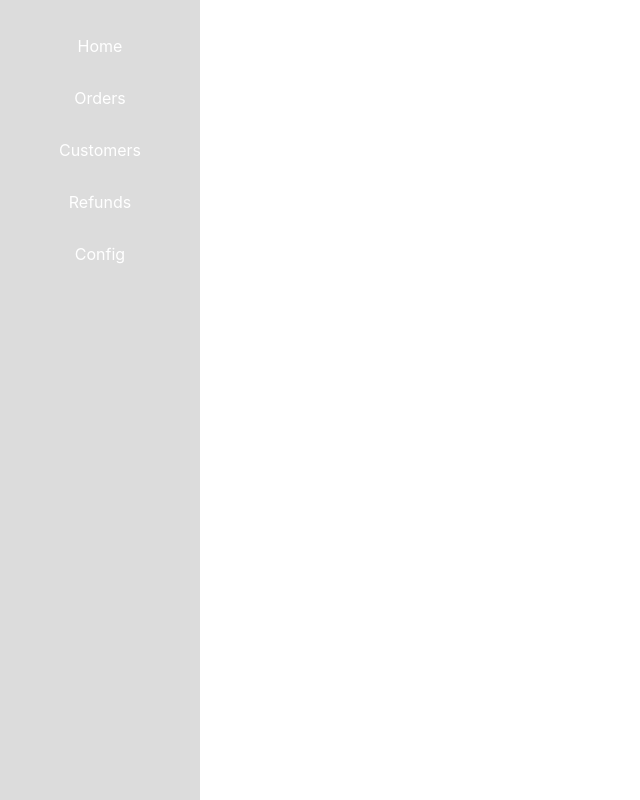
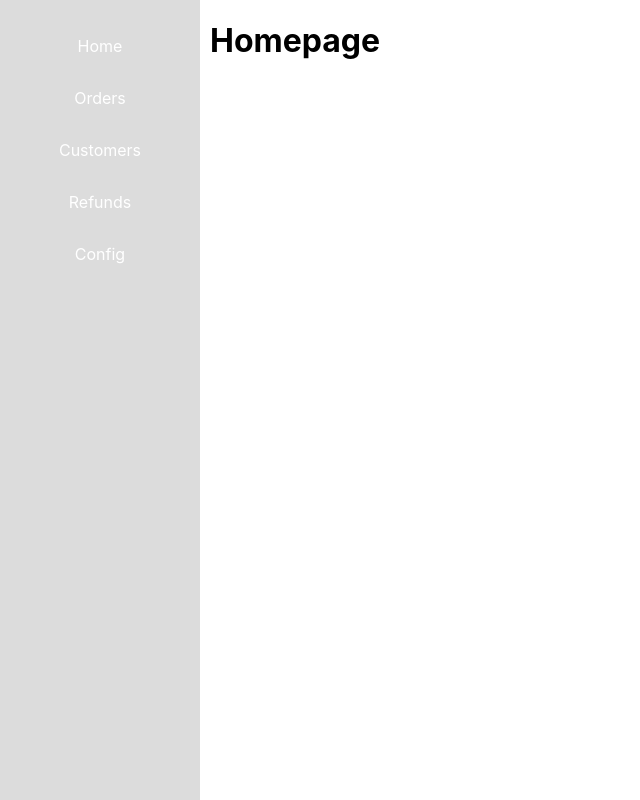
Before and after one commit to TheCyberFlash/stjag-basic-crud-react, a React (Create React App) app in the folder basic-crud/: page / in a window 1280 px wide. Shown: the whole page, without its empty margins (0-640 px from the left). Built offline with nearby package versions, Linux system fonts and the light colour scheme.

Commit message:
Main Content basic style
More to come later

```diff
--- a/basic-crud/src/App.js
+++ b/basic-crud/src/App.js
@@ -12,8 +12,9 @@ import "./index.css";
 function App() {
   return (
     <Router>
-      <div>
+      <div className="app-container">
         <Sidebar />
+        <div className="main-content">
           <Routes>
             <Route exact path="/" element={<Homepage />} />
             <Route exact path="/orders" element={<Orders />} />
@@ -23,6 +24,7 @@ function App() {
             <Route path="/*" element={<NoMatch />} />
           </Routes>
         </div>
+      </div>
     </Router>
   );
 }
--- a/basic-crud/src/index.css
+++ b/basic-crud/src/index.css
@@ -10,6 +10,15 @@ body {
 code {
   font-family: source-code-pro, Menlo, Monaco, Consolas, 'Courier New',
     monospace;
+}
+
+.app-container {
+  display: flex;
+}
+
+.main-content {
+  margin-left: 200px;
+  padding: 0px 10px;
 }
 
 .sidebar {
```
Lines whose indentation alone changed are shown as unchanged.
